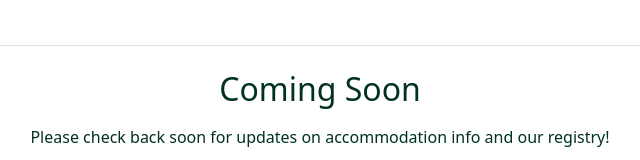
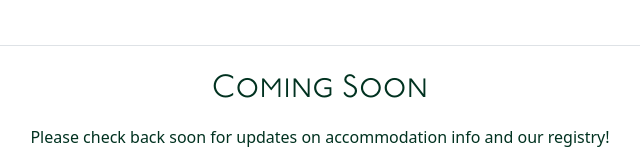
Before and after one commit to tlyver/chris-and-cait-web, a React (Create React App) app: page / in a window 1280 px wide. Shown: the part 586-746 px from the top of the page, without its empty margins (320-960 px from the left). Built offline with nearby package versions, Linux system fonts and the light colour scheme.

Commit message:
Underground Font Family
Adds fonts folder.
Adds new font to header class.

```diff
--- a/src/App.css
+++ b/src/App.css
@@ -38,3 +38,8 @@
     transform: rotate(360deg);
   }
 }
+
+@font-face {
+  font-family: 'Underground';
+  src: local('Underground'), url(./fonts/P22Underground-LtS.otf) format('opentype');
+}
--- a/src/Body.css
+++ b/src/Body.css
@@ -22,3 +22,7 @@
 .w-inherit {
   width: inherit;
 }
+
+.section-header {
+  font-family: Underground;
+}
--- a/src/Body.js
+++ b/src/Body.js
@@ -93,7 +93,7 @@ class Body extends React.Component {
 
         <div class="row border-top pt-4">
           <div class="col">
-            <h2 class="">Coming Soon</h2>
+            <h2 class="section-header">Coming Soon</h2>
             <div class="pt-2">
               Please check back soon for updates on accommodation info and our registry!
             </div>
```
Also changed, not shown: src/fonts/P22Underground-LtS.otf (added).
